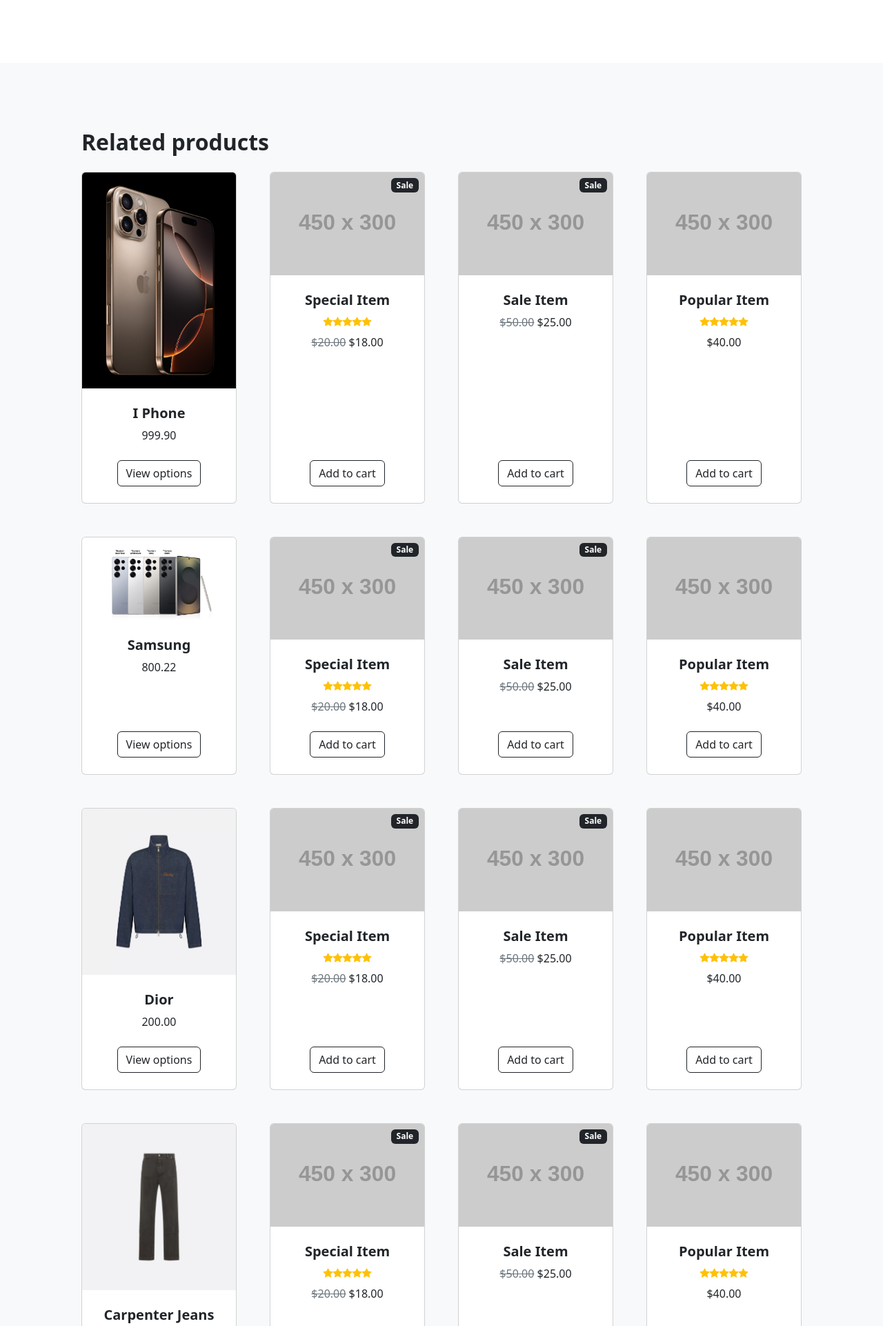
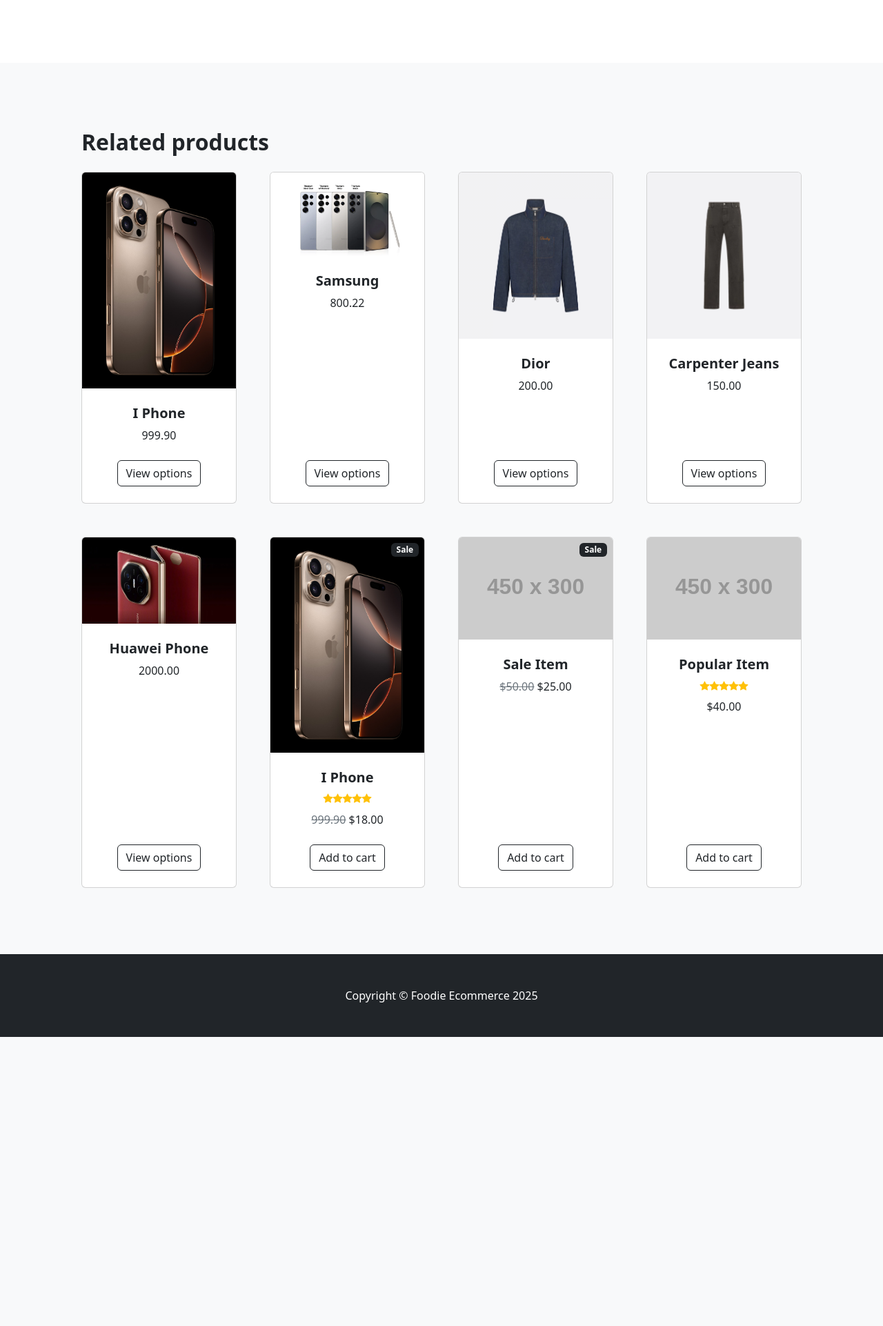
Before and after one commit to SuYeeMyatMoe/ecom, a Django app: template store/templates/home.html in a window 1280 px wide. Shown: the part 738-2660 px from the top of the page at 69% size. After the commit the page ends 2241 px from the top, so only its background shows below. Run offline with Django 5.2, Linux system fonts and the light colour scheme; the template is opened without the code that fills it: values that come from a table or form of the project are taken from there, others are empty; data comes from the database, SQL or seed files in the repository; both versions use the stored data as it was after the commit; grey boxes labelled with a size stand in for pictures from a placeholder-image service; some libraries are stand-ins or nearby versions.

Commit message:
Duplicate product cards inside the loop, Wrong HTML nesting so fixed into {% endfor %} should close right after the single product card ends — not after all the hardcoded items.

```diff
--- a/store/templates/home.html
+++ b/store/templates/home.html
@@ -135,7 +135,6 @@
                 src="{{product.image.url}}"
                 alt="..."
               />
-              <!-- image in here will affect all four row  -->
               <!-- Product details-->
               <div class="card-body p-4">
                 <div class="text-center">
@@ -155,6 +154,7 @@
               </div>
             </div>
           </div>
+          {% endfor %}
           <div class="col mb-5">
             <div class="card h-100">
               <!-- Sale badge-->
@@ -167,14 +167,14 @@
               <!-- Product image-->
               <img
                 class="card-img-top"
-                src="https://dummyimage.com/450x300/dee2e6/6c757d.jpg"
+                src="{{product.image.url}}"
                 alt="..."
               />
               <!-- Product details-->
               <div class="card-body p-4">
                 <div class="text-center">
                   <!-- Product name-->
-                  <h5 class="fw-bolder">Special Item</h5>
+                  <h5 class="fw-bolder">{{product.name}}</h5>
                   <!-- Product reviews-->
                   <div
                     class="d-flex justify-content-center small text-warning mb-2"
@@ -187,7 +187,7 @@
                   </div>
                   <!-- Product price-->
                   <span class="text-muted text-decoration-line-through"
-                    >$20.00</span
+                    >{{product.price}}</span
                   >
                   $18.00
                 </div>
@@ -276,7 +276,7 @@
               </div>
             </div>
           </div>
-          {% endfor %}
+
         </div>
       </div>
     </section>
```
Also changed, not shown: db.sqlite3, media/uploads/product/The-Gods-Must-be-Crazy-Huaweis-Mate-XT-tri-fold-now-offered-for-21190.webp (added).
